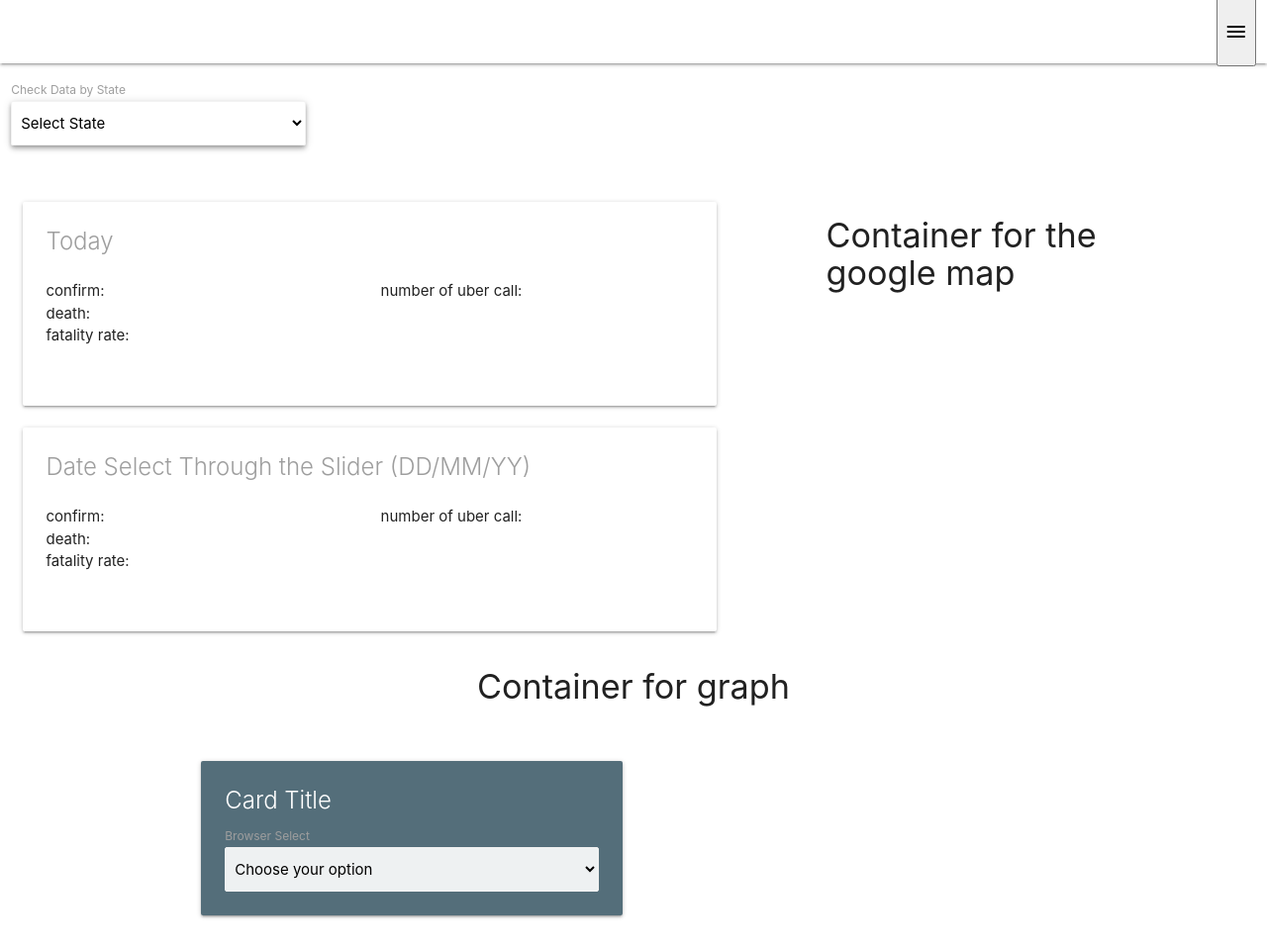
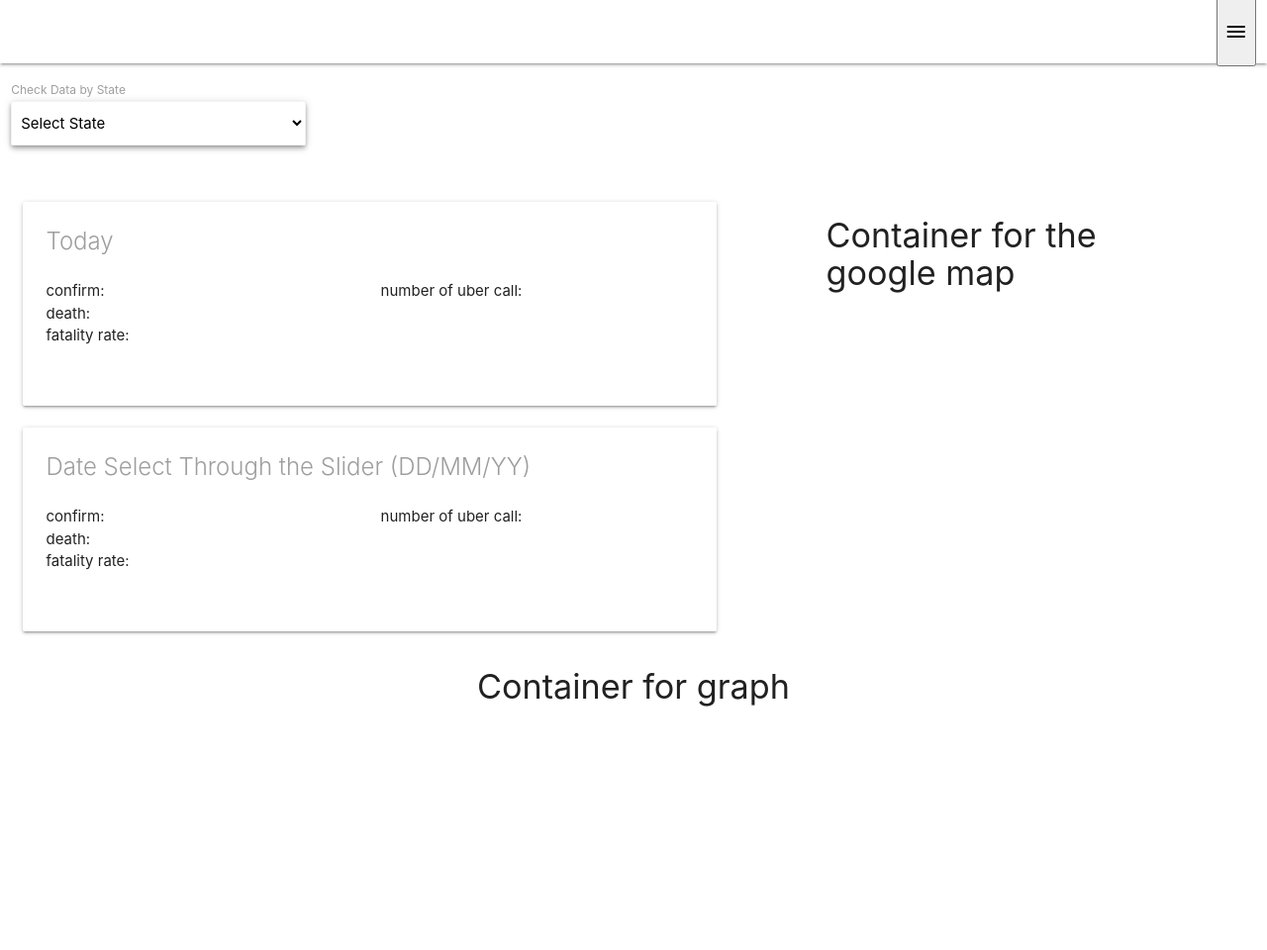
Before and after one commit to Walker-Walker/Covid-19-Data-, a plain HTML site: page index.html in a window 1280 px wide. Shown: the whole page at 99% size. After the commit the page ends 800 px from the top, so only its background shows below. Drawn offline with nearby package versions, Linux system fonts and the light colour scheme.

Commit message:
Update index.html

```diff
--- a/index.html
+++ b/index.html
@@ -140,26 +140,3 @@
       </div>
     </main>
     <script src="https://cdnjs.cloudflare.com/ajax/libs/materialize/1.0.0/js/materialize.min.js"></script>
-
-  <body>
-    <div class="container">
-      <div class="row">
-        <div class="col s12 m6">
-          <div class="card blue-grey darken-1">
-            <div class="card-content white-text">
-              <span class="card-title">Card Title</span>
-              <label>Browser Select</label>
-              <select class="browser-default">
-                <option value="" disabled selected>Choose your option</option>
-                <option value="AL">Alabama</option>
-                <option value="AK">Alaska</option>
-                <option value="AR">Arizona</option>
-              </select>
-            </div>
-            </div>
-          </div>
-        </div>
-      </div>
-    </div>
-
-    <script src="https://cdnjs.cloudflare.com/ajax/libs/materialize/1.0.0/js/materialize.js"></script>
```
